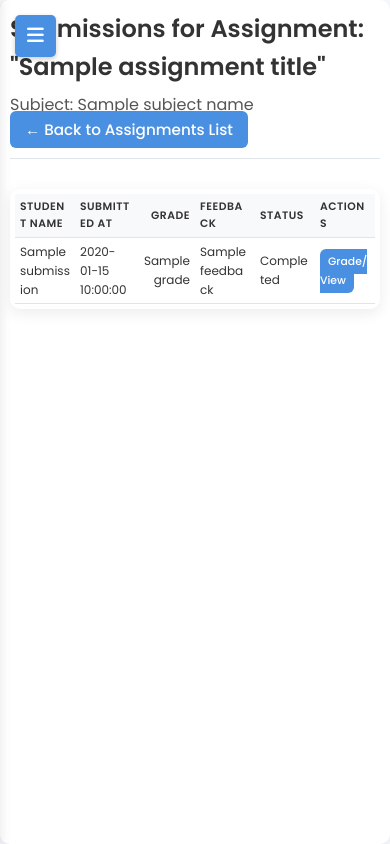
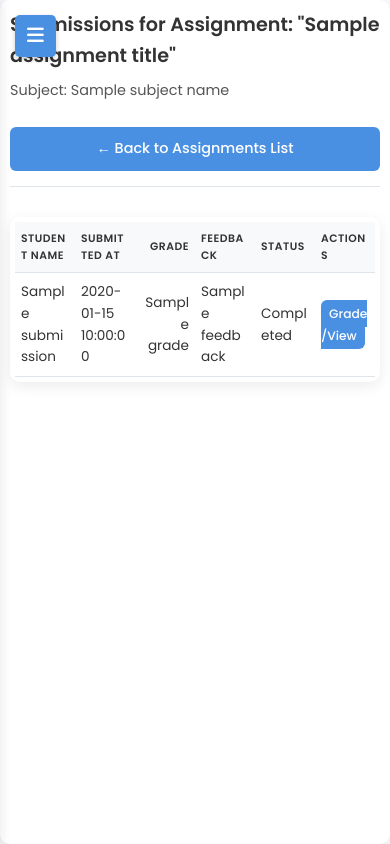
Before and after one commit to julssss1/Capstone1, a Flask app: template app/templates/TeacherAssignmentSubmissions.html in a window 390 px wide. Run offline with Flask 3, Linux system fonts and the light colour scheme; the template is opened without the code that fills it: most values are stand-ins (such as "Sample title", 1, 10 or a date in 2020).

Commit message:
teacher assignment delete button + responsive to mobile

```diff
--- /dev/null
+++ b/app/static/css/TeacherAssignmentSubmissions.css
@@ -0,0 +1,70 @@
+/* TeacherAssignmentSubmissions.css - Mobile Responsive Styles */
+
+/* Desktop header layout */
+.teacher-submissions-header {
+    display: flex;
+    justify-content: space-between;
+    align-items: flex-start;
+}
+
+/* Mobile responsive styles */
+@media screen and (max-width: 768px) {
+    .teacher-submissions-header {
+        flex-direction: column !important;
+        align-items: stretch !important;
+        gap: 15px;
+    }
+
+    .teacher-submissions-header h2 {
+        font-size: 1.4rem !important;
+        margin-bottom: 8px;
+    }
+
+    .teacher-submissions-header p {
+        font-size: 0.9rem;
+        margin-bottom: 10px;
+    }
+
+    .teacher-submissions-header .action-btn.back-btn {
+        width: 100%;
+        text-align: center;
+        justify-content: center;
+        display: flex;
+        align-items: center;
+        padding: 12px 20px;
+        margin-top: 0;
+    }
+
+    /* Table responsive adjustments */
+    .grade-table-container {
+        overflow-x: auto;
+    }
+
+    .grade-table {
+        min-width: 600px;
+    }
+
+    .grade-table th,
+    .grade-table td {
+        font-size: 0.9rem;
+        padding: 10px 8px;
+    }
+}
+
+/* Extra small mobile devices */
+@media screen and (max-width: 480px) {
+    .teacher-submissions-header h2 {
+        font-size: 1.2rem !important;
+    }
+
+    .teacher-submissions-header .action-btn.back-btn {
+        font-size: 0.9rem;
+        padding: 10px 16px;
+    }
+
+    .grade-table th,
+    .grade-table td {
+        font-size: 0.85rem;
+        padding: 8px 6px;
+    }
+}
--- a/app/templates/TeacherAssignmentSubmissions.html
+++ b/app/templates/TeacherAssignmentSubmissions.html
@@ -11,6 +11,7 @@
     {# Reuse existing CSS for consistency #}
     <link rel="stylesheet" href="{{ url_for('static', filename='css/StudentDashboard.css') }}">
     <link rel="stylesheet" href="{{ url_for('static', filename='css/Teacher-GradeTable.css') }}">
+    <link rel="stylesheet" href="{{ url_for('static', filename='css/TeacherAssignmentSubmissions.css') }}">
 </head>
 <body>
     <button class="hamburger-button" aria-label="Open menu" aria-expanded="false">
@@ -40,7 +41,8 @@
     </aside>
 
     <main class="main-content admin-content">
-        <header class="page-header">
+        <header class="page-header teacher-submissions-header">
+            <div>
                 <h2>Submissions for Assignment: "{{ assignment_title }}"</h2>
                 <p>Subject: {{ subject_name }}</p>
                 {% with messages = get_flashed_messages(with_categories=true) %}
@@ -50,7 +52,8 @@
                         {% endfor %}
                     {% endif %}
                 {% endwith %}
-            <a href="{{ url_for('teacher.teacher_assignment_list') }}" class="action-btn back-btn" style="margin-top: 10px;">&larr; Back to Assignments List</a>
+            </div>
+            <a href="{{ url_for('teacher.teacher_assignment_list') }}" class="action-btn back-btn">&larr; Back to Assignments List</a>
         </header>
 
         <div class="grade-table-container">
```
Also changed, not shown: app/static/css/TeacherAssignmentList.css (+31 -0 lines), app/static/js/teacher_assignment_list.js (+57 -1 lines), app/teacher/assignment_routes.py (+53 -0 lines), app/templates/TeacherAssignmentList.html (+7 -2 lines). Lines whose indentation alone changed are shown as unchanged.
